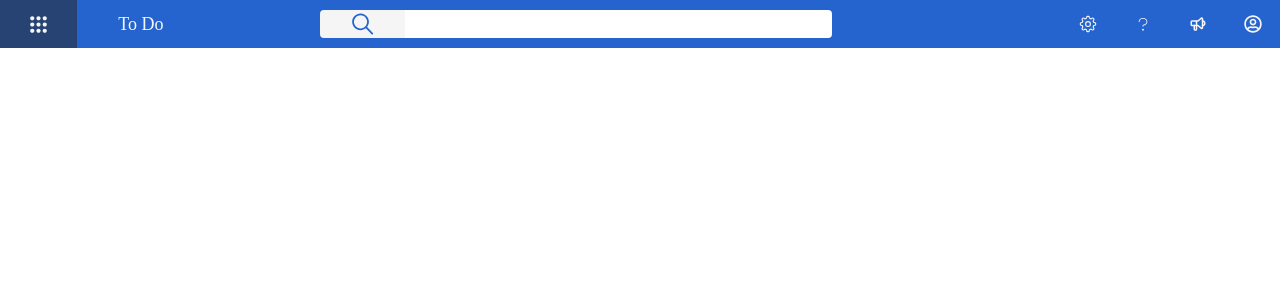
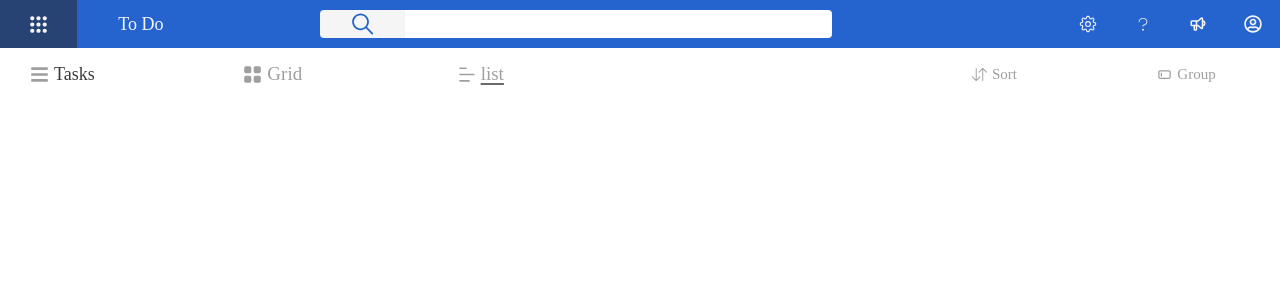
Before and after one commit to KrunalMrathod/Microsoft-Todo, a React app in the folder client/: page / in a window 1280 px wide. Shown: the top 300 px of the page. Built offline with nearby package versions, Linux system fonts and the light colour scheme.

Commit message:
taskbar tools

```diff
--- a/client/src/App.tsx
+++ b/client/src/App.tsx
@@ -1,10 +1,12 @@
+import Body from "./components/body/Body";
 import Navbar from "./components/navbar/Navbar";
-import  "./styles.css";
+import "./styles.css";
 
 export const App = () => {
-    return (
-        <>
-           <Navbar/>
-        </>
-    )
-}
+  return (
+    <>
+      <Navbar />
+      <Body />
+    </>
+  );
+};
--- /dev/null
+++ b/client/src/components/body/Body.css
@@ -0,0 +1,147 @@
+/* .Body{
+    border: 1px solid red;
+} */
+.TopMenus {
+  display: flex;
+  justify-content: space-between;
+  align-items: center;
+  padding: 10px;
+}
+.Left {
+  display: flex;
+  height: 100%;
+  width: 30%;
+  justify-content: center;
+  align-items: center;
+}
+.Left div {
+  height: 100%;
+  width: 30%;
+  display: flex;
+  align-items: center;
+  justify-content: center;
+  padding: 5px;
+  cursor: pointer;
+  margin: 0px 20px;
+  font-size: 19px;
+  color: #a19f9d;
+}
+.Left div svg {
+  margin: 0px 5px;
+}
+.Right {
+  display: flex;
+  height: 100%;
+  width: 30%;
+  justify-content: center;
+}
+.Right div {
+  height: 100%;
+  width: 20%;
+  display: flex;
+  align-items: center;
+  justify-content: center;
+  padding: 5px;
+  cursor: pointer;
+  margin: 0px 20px;
+  font-size: 17px;
+  color: #a19f9d;
+}
+
+.Right div svg {
+  margin: 0px 5px;
+}
+
+.TopOptionActive {
+  text-decoration: underline;
+  text-underline-offset: 3px;
+  text-decoration-thickness: 2px;
+  text-decoration-color: #6b6a6a;
+}
+
+.TaskMenu > span {
+  color: #3b3939;
+  font-weight: 600;
+  font-size: 25px;
+}
+
+/* Medai quary for mobile devices */
+
+@media screen and (max-device-width: 640px) {
+  .TopMenus {
+    display: flex;
+    justify-content: space-between;
+    align-items: center;
+    padding: 0px 10px;
+  }
+  .Left {
+    width: 30%;
+  }
+  .Left div {
+    width: 100%;
+  }
+  .Left div:nth-child(2),
+  .Left div:nth-child(3) {
+    display: none;
+  }
+  .Left div svg {
+    margin: 0px 5px;
+  }
+
+  .TaskMenu > span {
+    color: #3b3939;
+    font-weight: 500;
+    font-size: 18px;
+  }
+
+  .Right {
+    width: 50%;
+  }
+  .Right div {
+    height: 100%;
+    width: 50%;
+    padding: 0px;
+    margin: 0px 0px;
+    font-size: 15px;
+  }
+}
+
+/* Media for Tablet */
+
+@media screen and (min-device-width: 641px) and (max-device-width: 1024px) {
+  .TopMenus {
+    justify-content: space-between;
+    padding: 10px 0px;
+  }
+  .Left {
+    width: 50%;
+  }
+  .Left div {
+    width: 100%;
+    justify-content: flex-start;
+  }
+  .Left div:nth-child(2),
+  .Left div:nth-child(3) {
+    display: flex;
+  }
+  .Left div svg {
+    margin: 0px 5px;
+  }
+
+  .TaskMenu > span {
+    color: #3b3939;
+    font-weight: 500;
+    font-size: 18px;
+  }
+
+  .Right {
+    width: 30%;
+  }
+  .Right div {
+    height: 100%;
+    width: 50%;
+    padding: 0px;
+    margin: 0px 0px;
+    font-size: 15px;
+  }
+}
--- /dev/null
+++ b/client/src/components/body/Body.tsx
@@ -0,0 +1,51 @@
+import React, { useState } from "react";
+import "./Body.css";
+import { FaBars } from "react-icons/fa";
+import { BsFillGridFill } from "react-icons/bs";
+import { RiBarChartHorizontalLine } from "react-icons/ri";
+import { BsArrowDownUp } from "react-icons/bs";
+import { CgToolbarLeft } from "react-icons/cg";
+const Body: React.FC = () => {
+  const [activeMenu, setActiveMenu] = useState("list");
+
+  const toggleActiveMenu = () => {
+    setActiveMenu(activeMenu === "list" ? "grid" : "list");
+  };
+
+  return (
+    <div className="Body">
+      <div className="TopMenus">
+        <div className="Left">
+          <div className="TaskMenu ">
+            <FaBars />
+            <span className="task">Tasks</span>
+          </div>
+          <div className="GridTool" onClick={toggleActiveMenu}>
+            <BsFillGridFill />
+            <span className={activeMenu === "grid" ? "TopOptionActive" : ""}>
+              Grid
+            </span>
+          </div>
+          <div className="ListMenu" onClick={toggleActiveMenu}>
+            <RiBarChartHorizontalLine />
+            <span className={activeMenu === "list" ? "TopOptionActive" : ""}>
+              list
+            </span>
+          </div>
+        </div>
+        <div className="Right">
+          <div className="SortMenu">
+            <BsArrowDownUp />
+            <span>Sort</span>
+          </div>
+          <div className="GroupMenu">
+            <CgToolbarLeft />
+            <span>Group</span>
+          </div>
+        </div>
+      </div>
+    </div>
+  );
+};
+
+export default Body;
--- a/client/src/components/navbar/Navbar.css
+++ b/client/src/components/navbar/Navbar.css
@@ -119,6 +119,8 @@
   height: 500px !important;
   display: flex;
   flex-direction: column;
+  z-index: 100;
+  background-color: whitesmoke;
 }
 
 .GridMenu .GridSearch {
@@ -362,11 +364,6 @@
     flex-direction: column;
     margin: 10px 0px;
   }
-  .Grido:hover {
-    box-shadow: unset !important;
-    border-radius: 5px;
-    background-color: unset !important;
-  }
   .Grido img {
     width: 100%;
     height: 40%;
```
